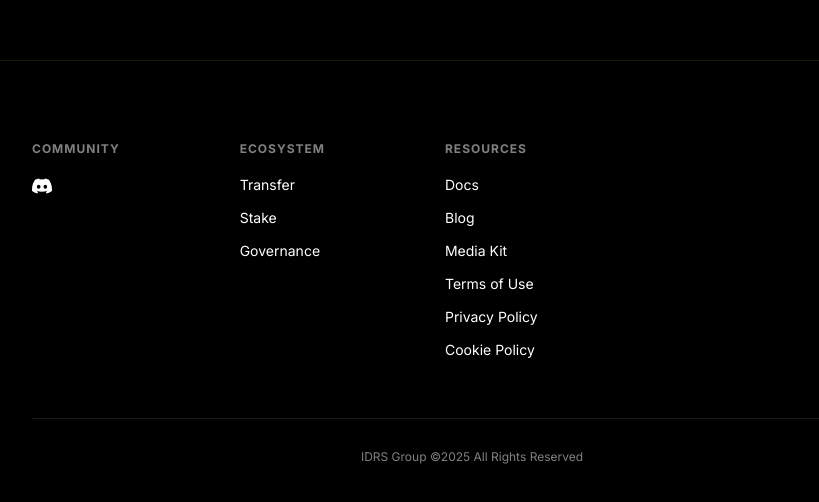
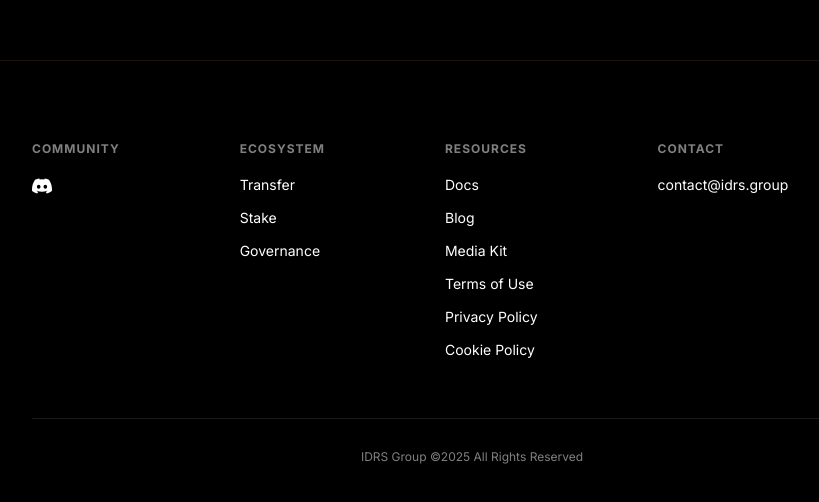
Before and after one commit to idrs-project/idrs-website, a React (Vite) app: page /#how-it-works in a window 1280 px wide. Shown: the part 3140-3642 px from the top of the page, without its empty margins (168-987 px from the left). Built offline with nearby package versions, Linux system fonts and the light colour scheme; a web font is replaced by a local one.

Commit message:
feat(footer): Added contact email

```diff
--- a/src/components/Footer.jsx
+++ b/src/components/Footer.jsx
@@ -33,6 +33,13 @@ function Footer() {
             <a href="#cookies" className="footer-link">Cookie Policy</a>
           </div>
         </div>
+
+        <div className="footer-section">
+          <h3 className="footer-heading">CONTACT</h3>
+          <div className="footer-links">
+            <a href="mailto:contact@idrs.group" className="footer-link">contact@idrs.group</a>
+          </div>
+        </div>
       </div>
 
       <div className="footer-bottom">
```
